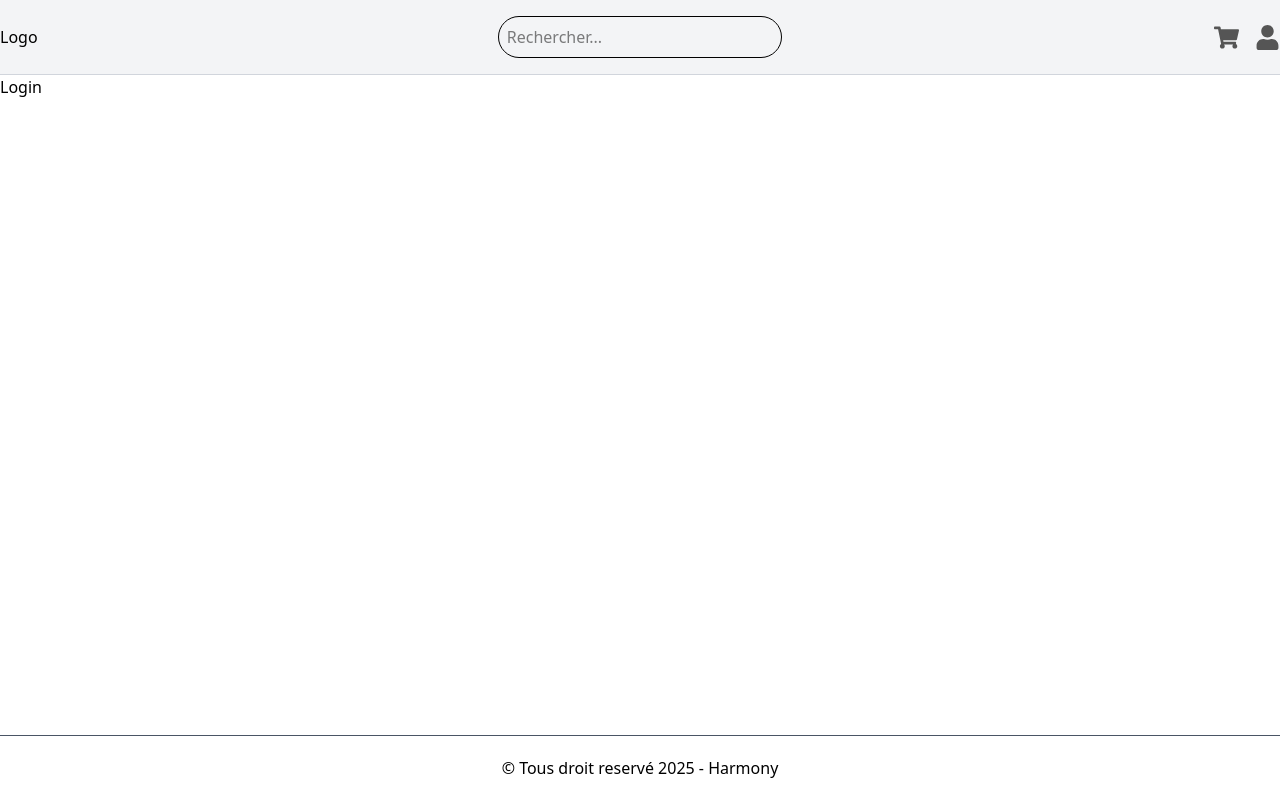
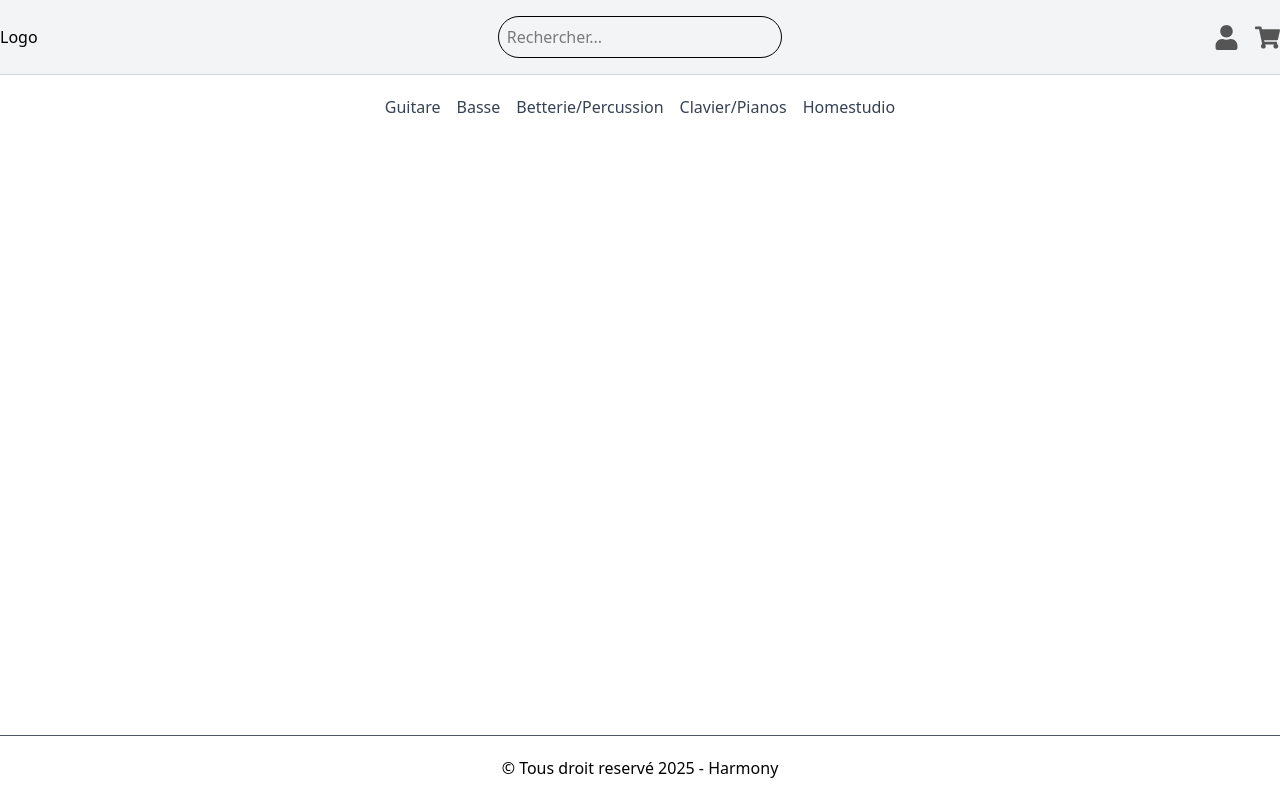
Before and after one commit to Slim-coder20/harmony, a React (Vite) app in the folder harmony-app/: page /login in a window 1280 px wide. Built offline with nearby package versions, Linux system fonts and the light colour scheme.

Commit message:
Mise en place de la navigation dans la page index

```diff
--- a/harmony-app/src/App.jsx
+++ b/harmony-app/src/App.jsx
@@ -2,14 +2,19 @@
 import React from "react";
 import { BrowserRouter, Routes, Route } from "react-router-dom";
 import Header from "./components/Header";
+import Nav from "./components/Nav";
 import Footer from "./components/Footer";
 import Login from "./pages/Login";
 import Order from "./pages/Order";
 import Home from "./pages/Home";
+
+
+
 export default function App() {
   return (
     <BrowserRouter>
       <Header />
+      <Nav/>
       <Routes>
         <Route path="/" element={<Home />}></Route>
         <Route path="/login" element={<Login />} />
--- a/harmony-app/src/components/Header.jsx
+++ b/harmony-app/src/components/Header.jsx
@@ -15,8 +15,12 @@ export default function Header() {
           />
         </div>
         <div className="flex-1 flex justify-end gap-4">
-          <FaShoppingCart size={25} color="#555" />
-          <FaUser size={25} color="#555" />
+          <Link to="/login">
+            <FaUser size={25} color="#555" />
+          </Link>
+          <Link to="/order">
+            <FaShoppingCart size={25} color="#555" />
+          </Link>
         </div>
       </div>
     </header>
--- /dev/null
+++ b/harmony-app/src/components/Nav.jsx
@@ -0,0 +1,25 @@
+import React from "react";
+import { Link } from "react-router-dom";
+export default function Nav() {
+  return (
+    <nav className="flex justify-center items-center p-5 text-gray-700 gap-4">
+      <ul className=" flex gap-4 ">
+        <li>
+          <Link href="/">Guitare</Link>
+        </li>
+        <li>
+          <Link href="/">Basse</Link>
+        </li>
+        <li>
+          <Link href="/">Betterie/Percussion</Link>
+        </li>
+        <li>
+          <Link href="/">Clavier/Pianos</Link>
+        </li>
+        <li>
+          <Link href="/">Homestudio</Link>
+        </li>
+      </ul>
+    </nav>
+  );
+}
--- a/harmony-app/src/pages/Login.jsx
+++ b/harmony-app/src/pages/Login.jsx
@@ -3,7 +3,7 @@ import React from 'react'
 export default function Login() {
   return (
     <div>
-      Login
+
     </div>
   )
 }
```
